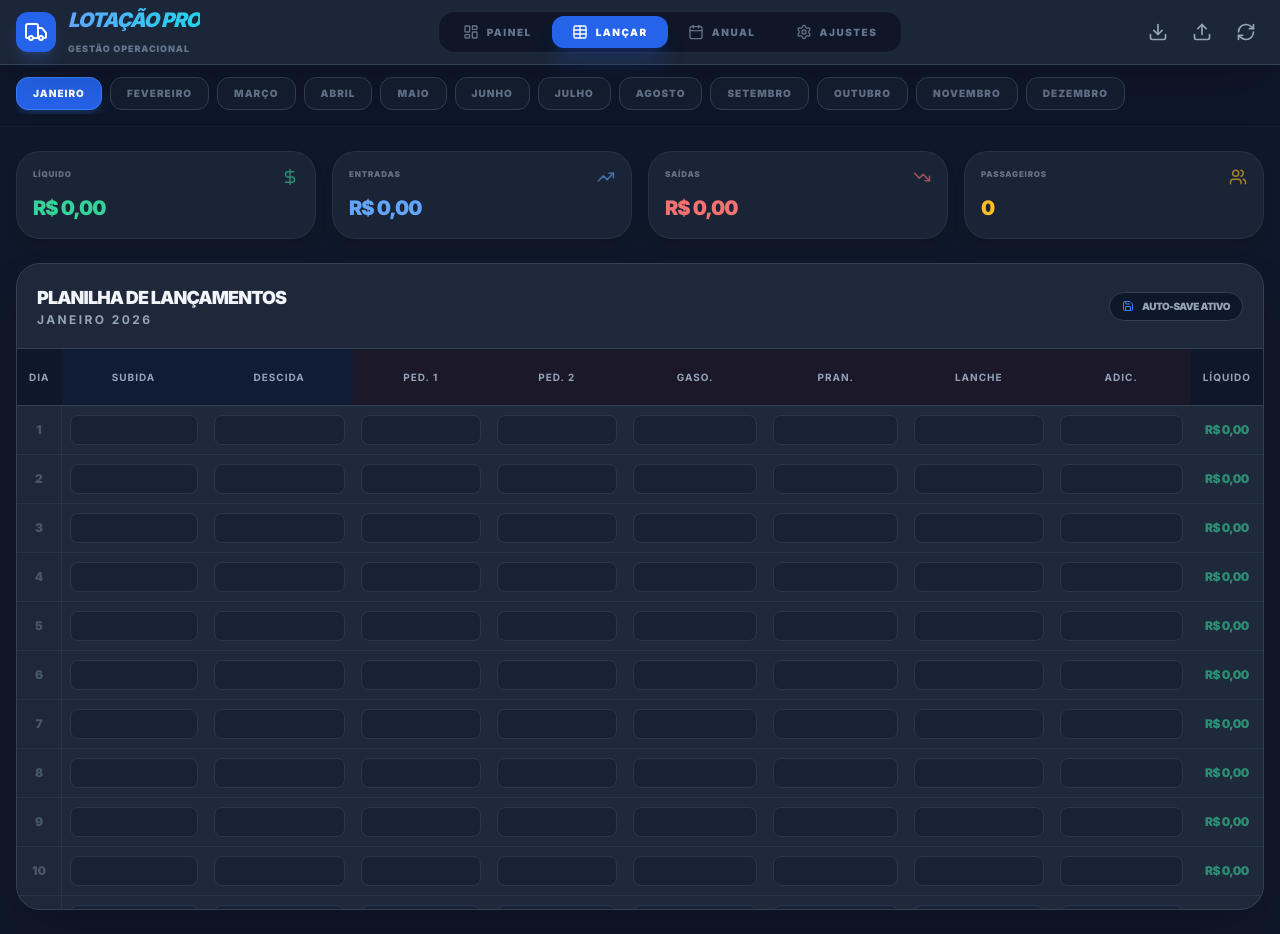
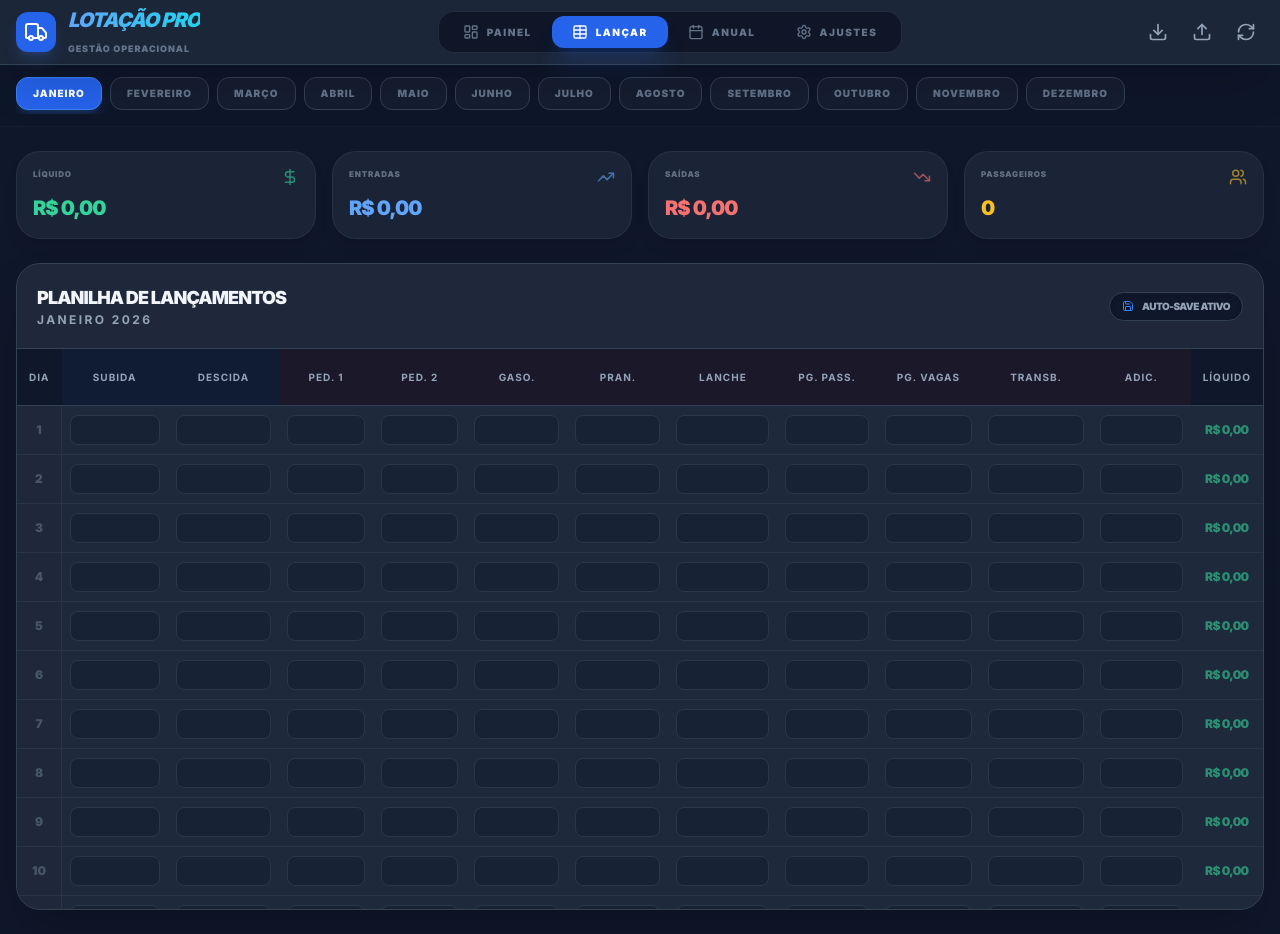
Before and after one commit to paguevan-lgtm/Planilha, a React (Vite) app: page / in a window 1280 px wide. Both pictures are taken after a click on the button "LANÇAR". Built offline with nearby package versions, Linux system fonts and the light colour scheme.

Commit message:
Update TableView.tsx

```diff
--- a/components/TableView.tsx
+++ b/components/TableView.tsx
@@ -1,4 +1,3 @@
-
 import React, { useState } from 'react';
 import { DayData, MonthName, AppSettings } from '../types';
 import { calculateDailyStats, formatCurrency } from '../utils';
@@ -21,7 +20,6 @@ const TableView: React.FC<Props> = ({ data, monthName, onUpdate, settings }) =>
     }
   };
 
-  // Fixed the component by providing a full implementation and adding export default.
   return (
     <div className="space-y-4">
       {/* --- DESKTOP VIEW: TABELA --- */}
@@ -48,6 +46,9 @@ const TableView: React.FC<Props> = ({ data, monthName, onUpdate, settings }) =>
                 <th className="px-3 py-5 text-center bg-red-900/10 border-b border-slate-700">{settings.labels.gasolina}</th>
                 <th className="px-3 py-5 text-center bg-red-900/10 border-b border-slate-700">{settings.labels.prancheta}</th>
                 <th className="px-3 py-5 text-center bg-red-900/10 border-b border-slate-700">{settings.labels.lanche}</th>
+                <th className="px-3 py-5 text-center bg-red-900/10 border-b border-slate-700">{settings.labels.pagPassageiro}</th>
+                <th className="px-3 py-5 text-center bg-red-900/10 border-b border-slate-700">{settings.labels.pagVagas}</th>
+                <th className="px-3 py-5 text-center bg-red-900/10 border-b border-slate-700">{settings.labels.transbordo}</th>
                 <th className="px-3 py-5 text-center bg-red-900/10 border-b border-slate-700">{settings.labels.adicional}</th>
                 <th className="px-3 py-5 text-center border-b border-slate-700">Líquido</th>
               </tr>
@@ -112,6 +113,30 @@ const TableView: React.FC<Props> = ({ data, monthName, onUpdate, settings }) =>
                         type="number"
                         value={day.lanche || ''}
                         onChange={e => onUpdate(monthName, idx, 'lanche', Number(e.target.value))}
+                        className="w-full bg-slate-900/50 border border-slate-700 rounded-lg px-2 py-1.5 text-center font-bold text-red-400 focus:border-red-500 outline-none transition-all"
+                      />
+                    </td>
+                    <td className="px-2 py-2">
+                      <input
+                        type="number"
+                        value={day.pagPassageiro || ''}
+                        onChange={e => onUpdate(monthName, idx, 'pagPassageiro', Number(e.target.value))}
+                        className="w-full bg-slate-900/50 border border-slate-700 rounded-lg px-2 py-1.5 text-center font-bold text-red-400 focus:border-red-500 outline-none transition-all"
+                      />
+                    </td>
+                    <td className="px-2 py-2">
+                      <input
+                        type="number"
+                        value={day.pagVagas || ''}
+                        onChange={e => onUpdate(monthName, idx, 'pagVagas', Number(e.target.value))}
+                        className="w-full bg-slate-900/50 border border-slate-700 rounded-lg px-2 py-1.5 text-center font-bold text-red-400 focus:border-red-500 outline-none transition-all"
+                      />
+                    </td>
+                    <td className="px-2 py-2">
+                      <input
+                        type="number"
+                        value={day.transbordo || ''}
+                        onChange={e => onUpdate(monthName, idx, 'transbordo', Number(e.target.value))}
                         className="w-full bg-slate-900/50 border border-slate-700 rounded-lg px-2 py-1.5 text-center font-bold text-red-400 focus:border-red-500 outline-none transition-all"
                       />
                     </td>
@@ -187,7 +212,14 @@ const TableView: React.FC<Props> = ({ data, monthName, onUpdate, settings }) =>
                     <MobileInput label={settings.labels.pedagio1} value={day.pedagio1} onChange={v => onUpdate(monthName, idx, 'pedagio1', v)} color="text-red-400" />
                     <MobileInput label={settings.labels.pedagio2} value={day.pedagio2} onChange={v => onUpdate(monthName, idx, 'pedagio2', v)} color="text-red-400" />
                     <MobileInput label={settings.labels.gasolina} value={day.gasolina} onChange={v => onUpdate(monthName, idx, 'gasolina', v)} color="text-red-400" />
-                    <MobileInput label={settings.labels.adicional} value={day.adicional} onChange={v => onUpdate(monthName, idx, 'adicional', v)} color="text-amber-400" hasComment onCommentClick={() => handleComment(idx, day.adicionalComment || "")} commentActive={!!day.adicionalComment} />
+                    <MobileInput label={settings.labels.prancheta} value={day.prancheta} onChange={v => onUpdate(monthName, idx, 'prancheta', v)} color="text-red-400" />
+                    <MobileInput label={settings.labels.lanche} value={day.lanche} onChange={v => onUpdate(monthName, idx, 'lanche', v)} color="text-red-400" />
+                    <MobileInput label={settings.labels.pagPassageiro} value={day.pagPassageiro} onChange={v => onUpdate(monthName, idx, 'pagPassageiro', v)} color="text-red-400" />
+                    <MobileInput label={settings.labels.pagVagas} value={day.pagVagas} onChange={v => onUpdate(monthName, idx, 'pagVagas', v)} color="text-red-400" />
+                    <MobileInput label={settings.labels.transbordo} value={day.transbordo} onChange={v => onUpdate(monthName, idx, 'transbordo', v)} color="text-red-400" />
+                    <div className="col-span-2">
+                      <MobileInput label={settings.labels.adicional} value={day.adicional} onChange={v => onUpdate(monthName, idx, 'adicional', v)} color="text-amber-400" hasComment onCommentClick={() => handleComment(idx, day.adicionalComment || "")} commentActive={!!day.adicionalComment} />
+                    </div>
                   </div>
 
                   <div className="mt-4 p-4 bg-slate-950/50 rounded-xl border border-slate-700/50 flex justify-between items-center">
```
